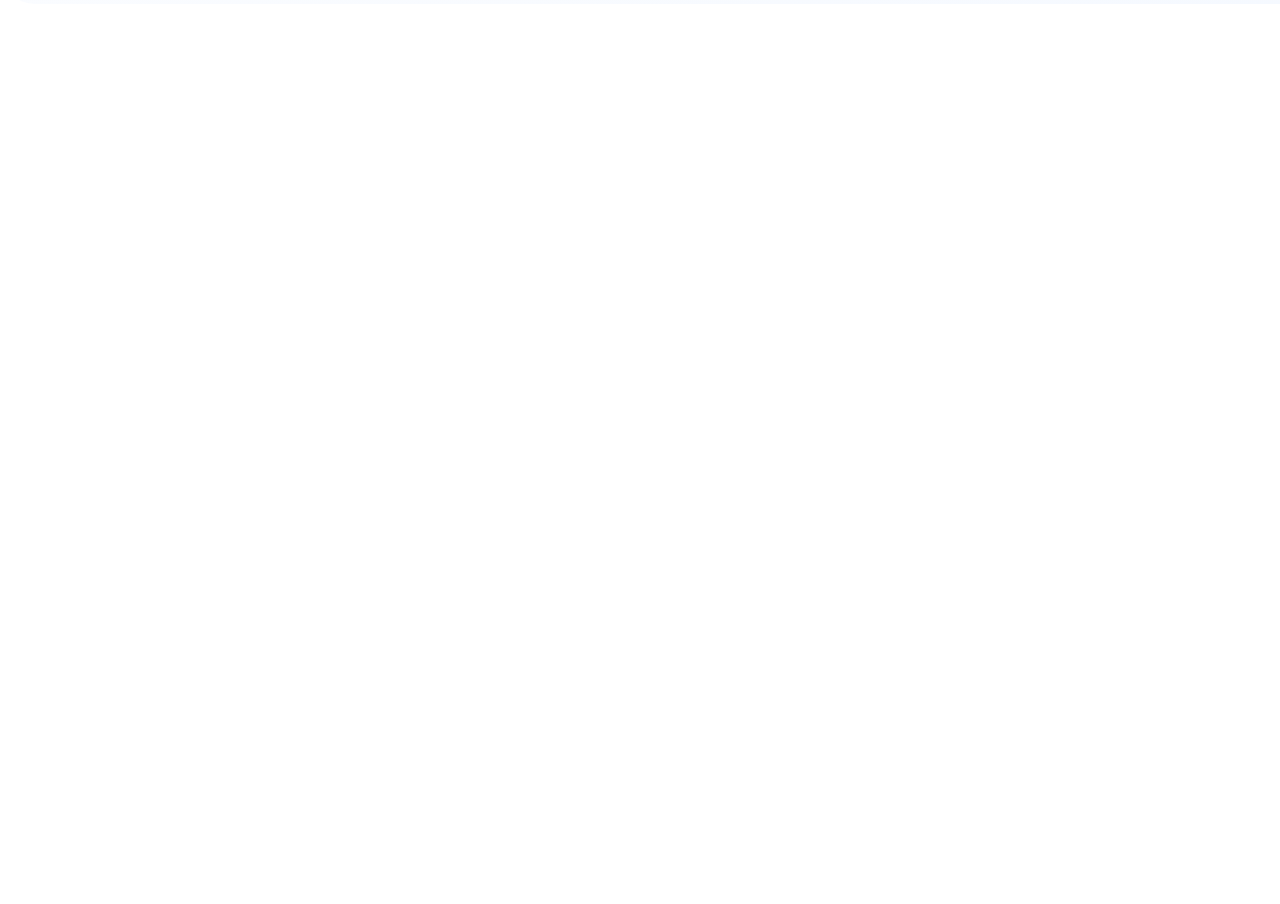
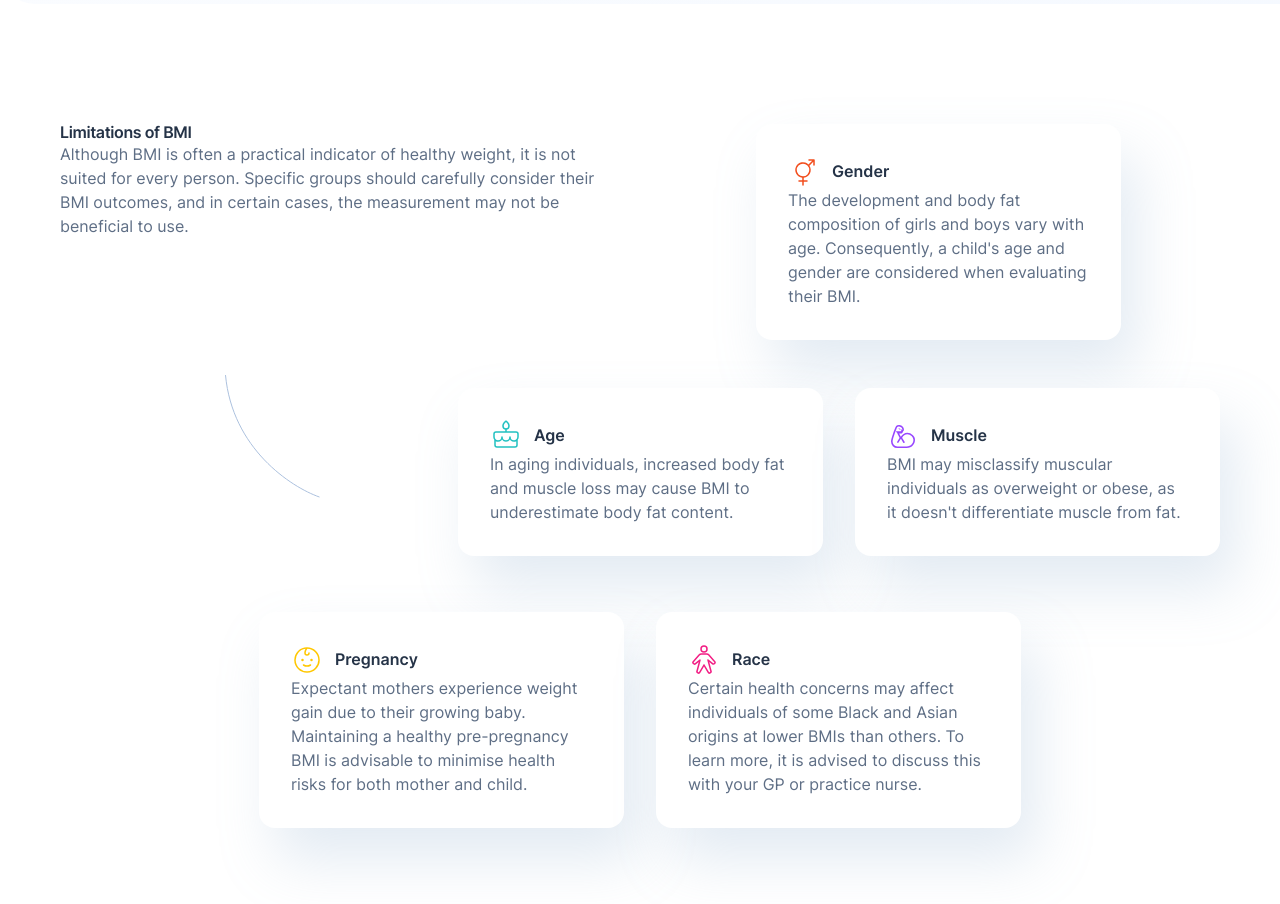
Before and after one commit to AldrinKP/bmi-calculator, a React (Vite) app in the folder bmi-calculator/: page / in a window 1280 px wide. Shown: the part 1880-2784 px from the top of the page. Before the commit the page ends 1884 px from the top, so only its background shows below. Built offline with nearby package versions, Linux system fonts and the light colour scheme.

Commit message:
Completed Limit Section and added to app

```diff
--- a/bmi-calculator/src/App.jsx
+++ b/bmi-calculator/src/App.jsx
@@ -1,4 +1,5 @@
 import CalculatorSection from './components/CalculatorSection';
+import LimitSection from './components/LimitSection';
 import ResultSection from './components/ResultSection';
 import TipsSection from './components/TipsSection';
 
@@ -8,6 +9,7 @@ function App() {
 			<CalculatorSection />
 			<ResultSection />
 			<TipsSection />
+			<LimitSection />
 		</div>
 	);
 }
--- /dev/null
+++ b/bmi-calculator/src/components/LimitSection.jsx
@@ -0,0 +1,99 @@
+import TextGroup from './text/TextGroup';
+import Heading from './text/Heading';
+import BodyText from './text/BodyText';
+import { limitations } from '../assets/content';
+
+const LimitSection = () => {
+	return (
+		<div className="relative my-[120px] mx-auto w-[1160px] h-[704px]">
+			<TextGroup width="564" gap="35">
+				<Heading size="l" weight="semibold" className="tracking-tight">
+					Limitations of BMI
+				</Heading>
+				<BodyText>
+					Although BMI is often a practical indicator of healthy
+					weight, it is not suited for every person. Specific groups
+					should carefully consider their BMI outcomes, and in certain
+					cases, the measurement may not be beneficial to use.
+				</BodyText>
+			</TextGroup>
+			<div className="absolute left-[165px] top-[251px]">
+				<svg
+					xmlns="http://www.w3.org/2000/svg"
+					width="94.664"
+					height="122.518"
+					viewBox="0 0 94.664 122.518"
+				>
+					<path
+						fill="none"
+						stroke="#ACC1DE"
+						d="M94.498 122.046C65.99 112.032 7.28 73.613.498.046"
+					/>
+				</svg>
+			</div>
+
+			<div className="absolute top-0 right-[99px] w-[365px] rounded-2xl shadow-custom-shadow bg-white">
+				<TextGroup gap="16" className="p-8">
+					<div className="flex gap-3 items-center">
+						{limitations.gender.icon}
+						<Heading size="s" weight="semibold">
+							{limitations.gender.title}
+						</Heading>
+					</div>
+					<BodyText>{limitations.gender.text}</BodyText>
+				</TextGroup>
+			</div>
+			<div className="absolute flex gap-8 top-[264px] right-0">
+				<div className="w-[365px] rounded-2xl shadow-custom-shadow bg-white">
+					<TextGroup gap="16" className="p-8">
+						<div className="flex gap-3 items-center">
+							{limitations.age.icon}
+							<Heading size="s" weight="semibold">
+								{limitations.age.title}
+							</Heading>
+						</div>
+						<BodyText>{limitations.age.text}</BodyText>
+					</TextGroup>
+				</div>
+				<div className="w-[365px] rounded-2xl shadow-custom-shadow bg-white">
+					<TextGroup gap="16" className="p-8">
+						<div className="flex gap-3 items-center">
+							{limitations.muscle.icon}
+							<Heading size="s" weight="semibold">
+								{limitations.muscle.title}
+							</Heading>
+						</div>
+						<BodyText>{limitations.muscle.text}</BodyText>
+					</TextGroup>
+				</div>
+			</div>
+			<div className="absolute flex gap-8 bottom-0 left-[199px]">
+				<div className="w-[365px] rounded-2xl shadow-custom-shadow bg-white">
+					<TextGroup gap="16" className="p-8">
+						<div className="flex gap-3 items-center">
+							{limitations.pregnancy.icon}
+							<Heading size="s" weight="semibold">
+								{limitations.pregnancy.title}
+							</Heading>
+						</div>
+						<BodyText>{limitations.pregnancy.text}</BodyText>
+					</TextGroup>
+				</div>
+				<div className="w-[365px] rounded-2xl shadow-custom-shadow bg-white">
+					<TextGroup gap="16" className="p-8">
+						<div className="flex gap-3 items-center">
+							{limitations.race.icon}
+							<Heading size="s" weight="semibold">
+								{limitations.race.title}
+							</Heading>
+						</div>
+						<BodyText>{limitations.race.text}</BodyText>
+					</TextGroup>
+				</div>
+			</div>
+		</div>
+	);
+};
+
+export default LimitSection;
+143, 174, 207;
```
